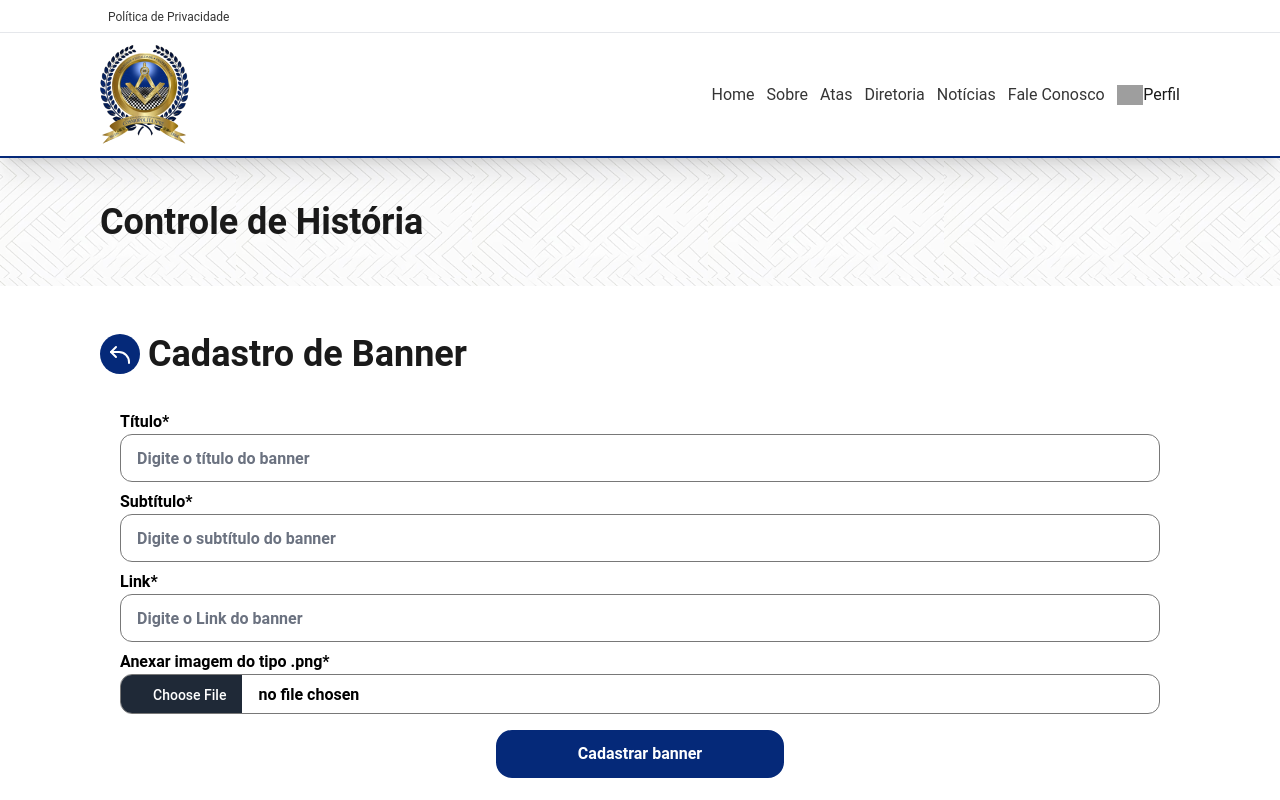
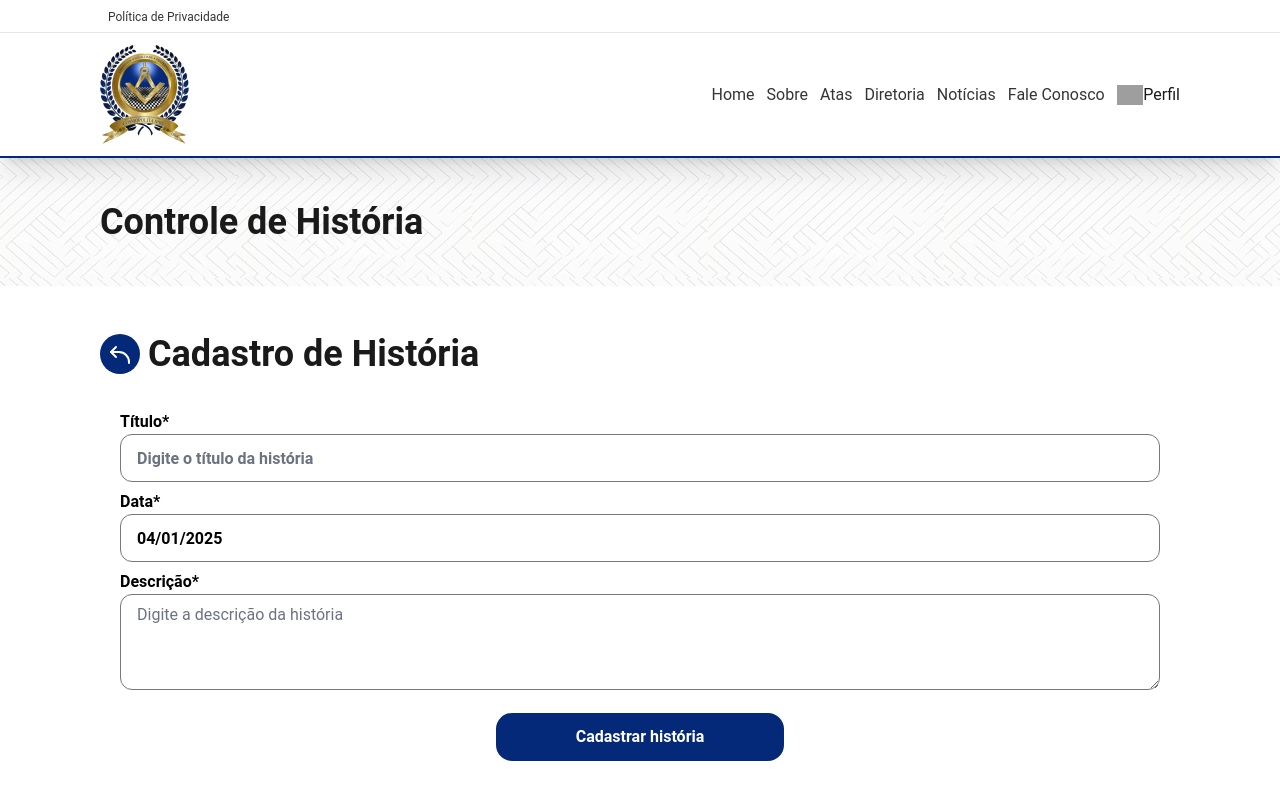
Before and after one commit to Leonardo-Soares/site-cosmopolita, a Next.js app: page /dashboard/historia/cadastro in a window 1280 px wide. Shown: the top 800 px of the page. Built offline with nearby package versions, Linux system fonts and the light colour scheme; grey boxes are pictures that could not be loaded; what @prismicio/client would draw is missing.

Commit message:
feat(dashboard): módulo de história

```diff
--- a/src/app/dashboard/historia/cadastro/page.tsx
+++ b/src/app/dashboard/historia/cadastro/page.tsx
@@ -3,6 +3,7 @@ import { Container } from "@/components/Partials/Container"
 import { ButtonBack } from "@/components/Partials/Dashboard/ButtonBack"
 import HeaderPageDashboard from "@/components/Header/HeaderPageDashboard"
 import { FormBanner } from "@/components/Partials/Dashboard/Banner/FormBanner"
+import { FormHistoria } from "@/components/Partials/Dashboard/Historia/FormHistoria"
 
 export const metadata: Metadata = {
   title: 'História | Dashboard',
@@ -14,8 +15,8 @@ export default function Home() {
       <HeaderPageDashboard title='Controle de História' />
       <div className="py-12">
         <Container>
-          <ButtonBack title='Cadastro de Banner' />
-          <FormBanner />
+          <ButtonBack title='Cadastro de História' />
+          <FormHistoria />
         </Container>
       </div>
     </div>
--- a/src/app/dashboard/page.tsx
+++ b/src/app/dashboard/page.tsx
@@ -39,10 +39,10 @@ export default function Home() {
     },
     {
       id: 5,
-      icon: "user",
-      route: "/dashboard/obreiros",
-      title: "Cadastro de Obreiro",
-      description: "Cadastro de obreiros para ter acesso ao sistema."
+      icon: "atas",
+      route: "/dashboard/historia",
+      title: "Cadastro de História",
+      description: "Cadastro de conteúdos do histórico da Loja."
     }
   ]
 
--- /dev/null
+++ b/src/components/Forms/SelectPrimary.tsx
@@ -0,0 +1,42 @@
+'use client'
+import React, { useState } from 'react'
+
+interface SelectPrimaryProps {
+  title?: string
+  placeholder: string
+  onChange?: any
+  value?: string
+  disabled?: boolean
+  defaultValue?: string
+  defaultLabel?: string
+  options: [
+    {
+      value: string
+      label: string
+    }
+  ]
+}
+
+export default function SelectPrimary({ title, disabled, placeholder, value, onChange, options, defaultLabel, defaultValue }: SelectPrimaryProps) {
+  return (
+    <div className='mb-3'>
+      <p className='font-bold text-brand-dark text-center lg:text-start'>
+        {title}
+      </p>
+      <select
+        className=' w-full h-12 rounded-xl'
+        value={value}
+        disabled={disabled}
+        onChange={onChange}
+        aria-label={placeholder}
+      >
+        <option value={defaultValue ?? ''}>{defaultLabel ?? 'Selecione uma opção'}</option>
+        {options.map((option, index) => (
+          option.value != defaultValue &&
+          <option key={index} value={option.value}>{option.label}</option>
+        ))}
+      </select>
+    </div>
+
+  )
+}
--- a/src/components/Partials/Dashboard/Historia/FormHistoria.tsx
+++ b/src/components/Partials/Dashboard/Historia/FormHistoria.tsx
@@ -4,54 +4,51 @@ import React, { useState } from 'react'
 import { useRouter } from 'next/navigation'
 import { api, api_v1 } from '@/services/axios'
 import InputArea from '@/components/Forms/InputArea'
-import InputFile from '@/components/Forms/InputFile'
 import InputPrimary from '@/components/Forms/InputPrimary'
 import { ButtonPrimary } from '@/components/Buttons/ButtonPrimary'
+import formatDate from '@/hooks/useFormateData'
 
 export function FormHistoria() {
   const navigate = useRouter()
-  const [link, setLink] = useState('')
-  const [title, setTitle] = useState('')
-  const [subTitle, setSubTitle] = useState('')
+  const [titulo, setTitulo] = useState('')
   const [loading, setLoading] = useState(false)
+  const [descricao, setDescricao] = useState('')
+  const [data, setData] = useState(new Date().toISOString().split('T')[0])
 
   async function validaBanner() {
-    if (!title) {
-      toast.error('O campo Título do banner é obrigatório')
+    if (!titulo) {
+      toast.error('O campo Título é obrigatório')
       return;
     }
-    if (!subTitle) {
-      toast.error('O campo Subtítulo do banner é obrigatório')
+    if (!data) {
+      toast.error('O campo Data é obrigatório')
+      return;
+    }
+    if (!descricao) {
+      toast.error('O campo Descrição é obrigatório')
       return;
     }
 
     setLoading(true)
 
     const formData = new FormData() as any
-    formData.append('titulo', title)
-    formData.append('subtitulo', subTitle)
-    formData.append('link', link)
-    const fileInput = document.querySelector('input[type="file"]') as any
-    if (fileInput && fileInput.files && fileInput.files.length > 0) {
-      formData.append('imagem', fileInput.files[0])
-    }
-
-    // console.log('formData:', formData.get('titulo'), formData.get('subtitulo'), formData.get('link'), formData.get('imagem'))
-
+    formData.append('titulo', titulo)
+    formData.append('descricao', descricao)
+    formData.append('data', data)
 
     try {
-      const data = await api_v1.post(`/banner`, formData)
+      const data = await api_v1.post(`/historia`, formData)
       if (data.status === 201) {
-        toast.success('Banner cadastrado com sucesso')
+        toast.success('História cadastrado com sucesso')
         navigate.back()
         return;
       } else {
-        toast.error('Erro ao cadastrar banner')
+        toast.error('Erro ao cadastrar História')
         return;
       }
     } catch (error: any) {
-      toast.error('Erro ao cadastrar banner')
-      console.error('POST - Cadastro de banner:', error.response);
+      toast.error('Erro ao cadastrar História')
+      console.error('POST - Cadastro de História:', error.response);
     }
     setLoading(false)
   }
@@ -60,31 +57,28 @@ export function FormHistoria() {
     <div className='p-5 '>
       <InputPrimary
         name='title'
+        value={titulo}
         title='Título*'
-        placeholder='Digite o título do história'
-        onChange={(e: any) => setTitle(e.target.value)}
+        placeholder='Digite o título da história'
+        onChange={(e: any) => setTitulo(e.target.value)}
       />
       <InputPrimary
-        name='subtitle'
-        title='Subtítulo*'
-        placeholder='Digite o subtítulo do história'
-        onChange={(e: any) => setSubTitle(e.target.value)}
+        name='data'
+        value={formatDate(data)}
+        title='Data*'
+        placeholder='Digite a data da história'
+        onChange={(e: any) => setData(e.target.value)}
       />
-      <InputPrimary
-        name='link'
-        title='Link*'
-        placeholder='Digite o Link do história'
-        onChange={(e: any) => setLink(e.target.value)}
-      />
-      <InputFile
-        name='file'
-        type='image/png'
-        title='Anexar imagem do tipo .png*'
-        placeholder='Selecione uma imagem (.png)'
+      <InputArea
+        name='descricao'
+        value={descricao}
+        title='Descrição*'
+        placeholder='Digite a descrição da história'
+        onChange={(e: any) => setDescricao(e.target.value)}
       />
       <div className='w-72 mx-auto'>
         <ButtonPrimary isLoading={loading} full onClick={validaBanner}>
-          Cadastrar banner
+          Cadastrar história
         </ButtonPrimary>
       </div>
     </div>
--- a/src/components/Partials/Dashboard/Historia/FormHistoriaEdit.tsx
+++ b/src/components/Partials/Dashboard/Historia/FormHistoriaEdit.tsx
@@ -9,25 +9,30 @@ import InputPrimary from '@/components/Forms/InputPrimary'
 import { ButtonPrimary } from '@/components/Buttons/ButtonPrimary'
 import { TitleH4 } from '@/components/Texts/TitleH4'
 import { useRouter } from 'next/navigation'
+import HistoriaProps from '@/hooks/useHistoriaProps'
+import InputArea from '@/components/Forms/InputArea'
+import formatDate from '@/hooks/useFormateData'
+import SelectPrimary from '@/components/Forms/SelectPrimary'
 
-export function FormHistoriaEdit({ dados_banner }: { dados_banner: BannerProps }) {
+export function FormHistoriaEdit({ dados_historia }: { dados_historia: HistoriaProps }) {
   const [loading, setLoading] = useState(false)
   const navigation = useRouter()
-  const [link, setLink] = useState(dados_banner.link)
-  const [titulo, setTitulo] = useState(dados_banner.titulo)
-  const [subtitulo, setSubtitulo] = useState(dados_banner.subtitulo)
+  const [data, setData] = useState(dados_historia.data)
+  const [titulo, setTitulo] = useState(dados_historia.titulo)
+  const [status, setStatus] = useState(dados_historia.status)
+  const [descricao, setDescricao] = useState(dados_historia.descricao)
 
   async function atualizaBanner() {
     if (!titulo) {
-      toast.error('O campo Título da ata é obrigatório')
+      toast.error('O campo Título é obrigatório')
       return;
     }
-    if (!subtitulo) {
-      toast.error('O campo Subtítulo da ata é obrigatório')
+    if (!data) {
+      toast.error('O campo Data é obrigatório')
       return;
     }
-    if (!link) {
-      toast.error('O campo Link da ata é obrigatório')
+    if (!descricao) {
+      toast.error('O campo Descrição é obrigatório')
       return;
     }
 
@@ -36,33 +41,29 @@ export function FormHistoriaEdit({ dados_banner }: { dados_banner: BannerProps }
     const formData = new FormData() as any
 
     formData.append('titulo', titulo)
-    formData.append('subitulo', subtitulo)
-    formData.append('link', link)
-    const fileInput = document.querySelector('input[type="file"]') as any
-    if (fileInput && fileInput.files && fileInput.files.length > 0) {
-      formData.append('imagem', fileInput.files[0])
-    }
+    formData.append('descricao', descricao)
+    formData.append('data', data)
+    formData.append('status', status)
 
     // Para debugar o FormData
     // for (const [key, value] of formData.entries()) {
     //   console.log(`${key}:`, value);
     // }
 
-
     try {
-      const response = await api.post(`/banner/${dados_banner.id}`, formData)
+      const response = await api.post(`/historia/${dados_historia.id}`, formData)
 
       if (response.status === 201) {
-        toast.success('Banner atualizada com sucesso')
+        toast.success('História atualizada com sucesso')
         navigation.back()
         return;
       } else {
-        toast.error('Erro ao atualizar banner')
+        toast.error('Erro ao atualizar história')
       }
 
     } catch (error: any) {
-      console.error('Cadastro de Ata:', error)
-      toast.error('Erro ao cadastrar a ata', error.response.data.message)
+      console.error('Cadastro de História:', error)
+      toast.error('Erro ao cadastrar História', error.response.data.message)
     }
     setLoading(false)
   }
@@ -73,34 +74,43 @@ export function FormHistoriaEdit({ dados_banner }: { dados_banner: BannerProps }
         name='title'
         value={titulo}
         title='Título*'
-        placeholder='Digite o título do banner'
+        placeholder='Digite o título da história'
         onChange={(e: any) => setTitulo(e.target.value)}
       />
       <InputPrimary
-        name='title'
-        value={subtitulo}
-        title='Subtítulo*'
-        placeholder='Digite o subtítulo do banner'
-        onChange={(e: any) => setSubtitulo(e.target.value)}
+        name='data'
+        value={data}
+        title='Data*'
+        type='date'
+        placeholder='Digite a data da história'
+        onChange={(e: any) => setData(e.target.value)}
       />
-      <InputPrimary
-        name='link'
-        title='Link*'
-        value={link}
-        placeholder='Digite o link do banner'
-        onChange={(e: any) => setLink(e.target.value)}
+      <InputArea
+        name='descricao'
+        value={descricao}
+        title='Descrição*'
+        placeholder='Digite a descrição da história'
+        onChange={(e: any) => setDescricao(e.target.value)}
       />
 
-      <a href={dados_banner.imagem} target="_blank" rel="noopener noreferrer" className='w-1/2 h-auto block my-6'>
-        <TitleH4 color='text-brand-dark'>Imagem atual</TitleH4>
-        <img src={dados_banner.imagem} className='w-full h-auto mx-auto rounded-lg mt-1' alt={dados_banner.titulo} />
-      </a>
-      <InputFile
-        type='image/png'
-        name='file'
-        title='Nova imagem*'
-        placeholder='Selecione uma imagem'
-      />
+      <div className='mb-3'>
+        <p className='font-bold text-brand-dark text-center lg:text-start'>
+          Selecione o status
+        </p>
+        <select
+          className=' w-full h-12 rounded-xl'
+          onChange={(e) => setStatus(e.target.value)}
+        >
+          <option value={dados_historia.ativo}>{dados_historia.ativo === 1 ? 'Ativo' : 'Inativo'}</option>
+          {dados_historia.ativo != 1 &&
+            <option value='ativo'>Ativo</option>
+          }
+          {dados_historia.ativo != 0 &&
+            <option value='inativo'>Inativo</option>
+          }
+        </select>
+      </div>
+
       <div className='w-72 mx-auto'>
         <ButtonPrimary isLoading={loading} full onClick={atualizaBanner}>
           Atualizar História
--- a/src/components/Partials/Dashboard/Historia/TableHistoria.tsx
+++ b/src/components/Partials/Dashboard/Historia/TableHistoria.tsx
@@ -7,30 +7,34 @@ import { getBanners } from '@/services/prismicData/getBanners'
 import { ButtonPrimary } from '@/components/Buttons/ButtonPrimary'
 import Link from 'next/link'
 import { getBannersBusca } from '@/services/prismicData/getBannersBusca'
+import HistoriaProps from '@/hooks/useHistoriaProps'
+import { getHistorias } from '@/services/prismicData/getHistorias'
+import formatDate from '@/hooks/useFormateData'
+import { getHistoriaBusca } from '@/services/prismicData/getHistoriaBusca'
 
 export function TableHistoria() {
   const navigation = useRouter()
   const [loading, setLoading] = useState(false)
   const [searchTerm, setSearchTerm] = useState('')
-  const [listaBanners, setListaBanners] = useState<BannerProps[]>([])
+  const [listaHistoria, setListaHistoria] = useState<HistoriaProps[]>([])
 
-  async function buscaBanner() {
+  async function buscaHistoria() {
     setLoading(true)
     if (searchTerm === '' && searchTerm.length <= 0) {
-      const banners = await getBanners()
-      setListaBanners(banners)
+      const historias = await getHistorias()
+      setListaHistoria(historias)
       setLoading(false)
       return
     } else {
-      const banners = await getBannersBusca(searchTerm) as any
-      setListaBanners(banners.data)
+      const banners = await getHistoriaBusca(searchTerm) as any
+      setListaHistoria(banners.data)
       setLoading(false)
       return
     }
   }
 
   useEffect(() => {
-    buscaBanner()
+    buscaHistoria()
   }, [])
 
   return (
@@ -38,13 +42,13 @@ export function TableHistoria() {
       <div className="relative sm:rounded-lg">
         <div className='w-full lg:flex justify-between items-center mb-4'>
           <div className='relative lg:w-1/3 mb-4 lg:mb-0 ml-2'>
-            <input type='text' onChange={e => setSearchTerm(e.target.value)} placeholder='Buscar banner' className='w-full h-12 rounded-md p-4' />
-            <button type='button' onClick={buscaBanner} className=''>
+            <input type='text' onChange={e => setSearchTerm(e.target.value)} placeholder='Buscar história' className='w-full h-12 rounded-md p-4' />
+            <button type='button' onClick={buscaHistoria} className=''>
               <img src='/img/icons/icon-search.svg' alt='Buscar' className='absolute right-4 top-3' />
             </button>
           </div>
           <div className='lg:w-48 mr-2'>
-            <ButtonPrimary onClick={() => navigation.push('/dashboard/banner/cadastro')} full backgroundColor='bg-brand-blue'  >
+            <ButtonPrimary onClick={() => navigation.push('/dashboard/historia/cadastro')} full backgroundColor='bg-brand-blue'  >
               Criar história
             </ButtonPrimary>
           </div>
@@ -61,6 +65,9 @@ export function TableHistoria() {
               <th scope="col" className="px-6 py-3 text-center">
                 Título
               </th>
+              <th scope="col" className="px-6 py-3 text-center">
+                Data
+              </th>
               <th scope="col" className="px-6 py-3">
                 Ações
               </th>
@@ -70,10 +77,10 @@ export function TableHistoria() {
             {loading &&
               <Loading />
             }
-            {listaBanners.length > 0 ? listaBanners.map((banner: BannerProps) => (
-              <tr key={banner.id} className="bg-white border-b hover:bg-gray-50 ">
+            {listaHistoria && listaHistoria.length > 0 ? listaHistoria.map((historia: HistoriaProps) => (
+              <tr key={historia.id} className="bg-white border-b hover:bg-gray-50 ">
                 <td className="px-1 py-3 text-center text-gray-700 whitespace-nowrap">
-                  {banner.id}
+                  {historia.id}
                 </td>
                 <td className="px-6 py-4 text-gray-700 text-center whitespace-nowrap">
                   <span className='px-3 py-1 rounded-lg bg-brand-greenSecondary text-brand-white'>
@@ -81,18 +88,20 @@ export function TableHistoria() {
                   </span>
                 </td>
                 <td className="px-6 py-4 text-gray-700 text-center whitespace-nowrap">
-                  {banner.titulo.slice(0, 30) + (banner.titulo.length > 30 ? "..." : "")}
+                  {historia.titulo.slice(0, 30) + (historia.titulo.length > 30 ? "..." : "")}
                 </td>
-
+                <td className="px-1 py-3 text-center text-gray-700 whitespace-nowrap">
+                  {formatDate(historia.data)}
+                </td>
                 <td className="px-6 py-4 flex items-center gap-x-1 text-right">
-                  <Link className="hover:underline text-sm text-yellow-600 ml-4" href={`/dashboard/banner/${banner.id}`}>
+                  <Link className="hover:underline text-sm text-yellow-600 ml-4" href={`/dashboard/historia/${historia.id}`}>
                     Editar
                   </Link>
                 </td>
               </tr>
             )) : <tr>
               <td colSpan={5} className="px-6 py-4 text-center text-gray-700">
-                Nenhum banner encontrado para o termo <b>{searchTerm}</b>
+                Nenhuma história foi encontrada para o termo <b>{searchTerm}</b>
               </td>
             </tr>
             }
--- /dev/null
+++ b/src/hooks/useHistoriaProps.ts
@@ -0,0 +1,9 @@
+export default interface HistoriaProps {
+  id: number
+  status: any
+  data: string
+  autor: string
+  ativo: number
+  titulo: string
+  descricao: string
+}
--- /dev/null
+++ b/src/services/prismicData/getHistoriaBusca.ts
@@ -0,0 +1,8 @@
+'use server'
+import HistoriaProps from '@/hooks/useHistoriaProps'
+import { api_v1 } from '../axios'
+
+export const getHistoriaBusca = async (titulo: string) => {
+  const data = await api_v1.get(`/historia/show?titulo=${titulo}`)
+  return data.data as HistoriaProps[]
+}
--- /dev/null
+++ b/src/services/prismicData/getHistorias.ts
@@ -0,0 +1,8 @@
+'use server'
+import { api_v1 } from '../axios'
+import HistoriaProps from '@/hooks/useHistoriaProps'
+
+export const getHistorias = async () => {
+  const data = await api_v1.get(`/historia/show`)
+  return data.data.data as HistoriaProps[]
+}
```
Also changed, not shown: src/app/dashboard/historia/[id]/page.tsx (+7 -3 lines), src/services/prismicData/getHistoriaDetalhes.ts (added, +9 -0 lines).
